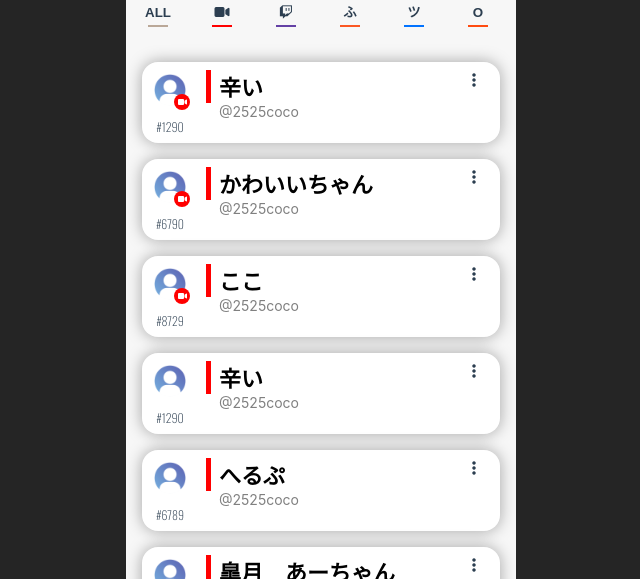
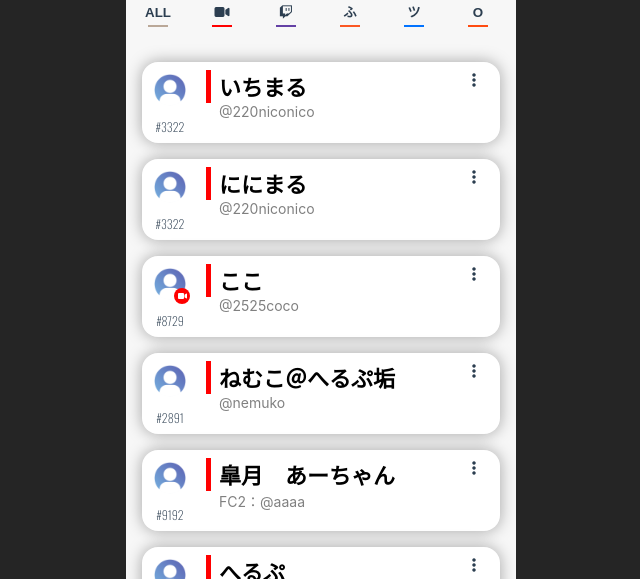
Before and after one commit to simd-float4x4/2525, a Vue app in the folder niconico-researcher/: page / in a window 1280 px wide. Shown: the part 373-952 px from the top of the page, without its empty margins (319-959 px from the left). Built offline with nearby package versions, Linux system fonts and the light colour scheme.

Commit message:
fix: 検索の不具合を修正

```diff
--- a/niconico-researcher/src/components/Pagination/PaginationCell.vue
+++ b/niconico-researcher/src/components/Pagination/PaginationCell.vue
@@ -104,9 +104,12 @@ export default {
                     });
 
                     if (filteredData.length > 0) {
-                        for (var d in user.platform.length) {
-                            console.log('added2: ', d);
-                            fruits.push(user.platform[d]);
+                        for (var d in user.platform) {
+                            console.log('added2: ', user.platform[d]);
+                            fruits.push({
+                                ...user,
+                                platform: [user.platform[d]]
+                            });
                         }
                     } else {
                         // プラットフォームによる検索
@@ -115,9 +118,12 @@ export default {
                             // console.log('プラット： ', fLetter, ' ', this.keyword.slice(0, 1));
                             if ( fLetter == this.keyword.slice(0, 1) ){
                                 if ( user.platform[h].accountUserName.indexOf(this.keyword) !== -1 ){
-                                    for (var k in user.platform.length) {
-                                        console.log('added3: ', k);
-                                        fruits.push(user.platform[k]);
+                                    for (var k in user.platform) {
+                                        console.log('added3: ', user.platform[k]);
+                                        fruits.push({
+                                            ...user,
+                                            platform: [user.platform[k]]
+                                        });
                                     }
                                 }
                             }
@@ -127,41 +133,41 @@ export default {
             }
 
             // もう一度フィルタリング
-            if ( this.categoryKeyword ) {
-                switch(this.categoryKeyword) {
-                    case Platform.Services.All.label:
-                    console.log('All: ', snacks);
-                    break;
+            // if ( this.categoryKeyword ) {
+            //     switch(this.categoryKeyword) {
+            //         case Platform.Services.All.label:
+            //         console.log('All: ', fruits);
+            //         break;
 
-                    case Platform.Services.NowStreaming.label:
-                    fruits = fruits.filter(cell => {
-                        const filteredPlatforms = cell.platform.filter(platform => platform.isBroadCasting === true);
-                        return filteredPlatforms.length > 0;
-                    }).map(cell => ({
-                        ...cell,
-                        platform: cell.platform.filter(platform => platform.isBroadCasting === true)
-                    }));
-                    console.log('now: ', snacks);
-                    break;
+            //         case Platform.Services.NowStreaming.label:
+            //         fruits = fruits.filter(cell => {
+            //             const filteredPlatforms = cell.platform.filter(platform => platform.isBroadCasting === true);
+            //             return filteredPlatforms.length > 0;
+            //         }).map(cell => ({
+            //             ...cell,
+            //             platform: cell.platform.filter(platform => platform.isBroadCasting === true)
+            //         }));
+            //         console.log('now: ', fruits);
+            //         break;
 
-                    default:
-                    fruits = fruits.filter(cell => {
-                        const filteredPlatforms = cell.platform.filter(platform => platform.platformName === this.categoryKeyword);
-                        return filteredPlatforms.length > 0;
-                    });
-                    console.log('default: ', snacks);
-                    break;
-                }
-            }
+            //         default:
+            //         fruits = fruits.filter(cell => {
+            //             const filteredPlatforms = cell.platform.filter(platform => platform.platformName === this.categoryKeyword);
+            //             return filteredPlatforms.length > 0;
+            //         });
+            //         console.log('default: ',fruits);
+            //         break;
+            //     }
+            // }
 
-            // 配信中の人が上になるように
-            fruits.sort(function(a, b) {
-                if (a.platform[0].isBroadCasting < b.platform[0].isBroadCasting) {
-                    return 1;
-                } else {
-                    return -1;
-                }
-            });
+            // // 配信中の人が上になるように
+            // fruits.sort(function(a, b) {
+            //     if (a.platform[0].isBroadCasting < b.platform[0].isBroadCasting) {
+            //         return 1;
+            //     } else {
+            //         return -1;
+            //     }
+            // });
 
              console.log('FiNAL FRUiTS ZiPPER: ', fruits);
 
```
